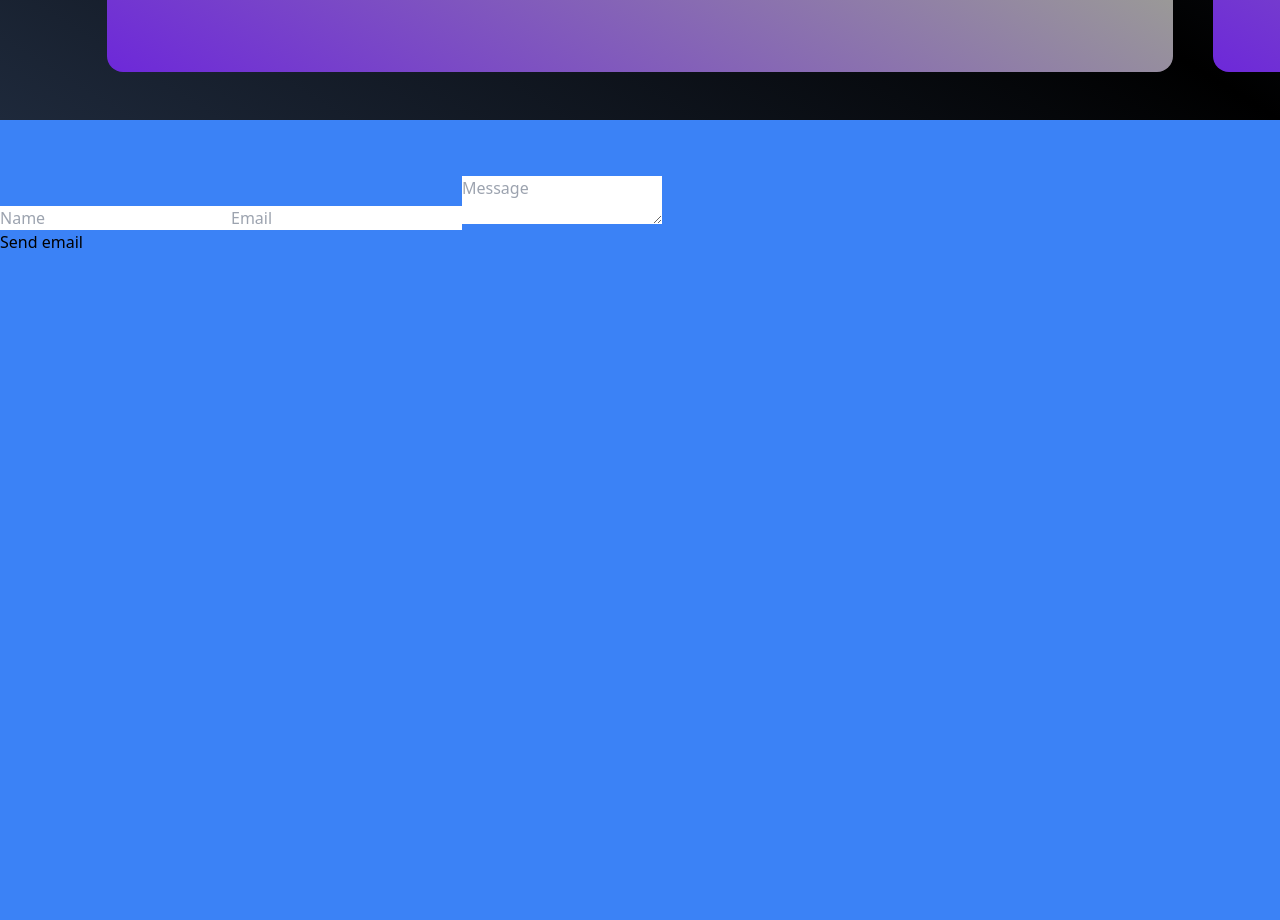
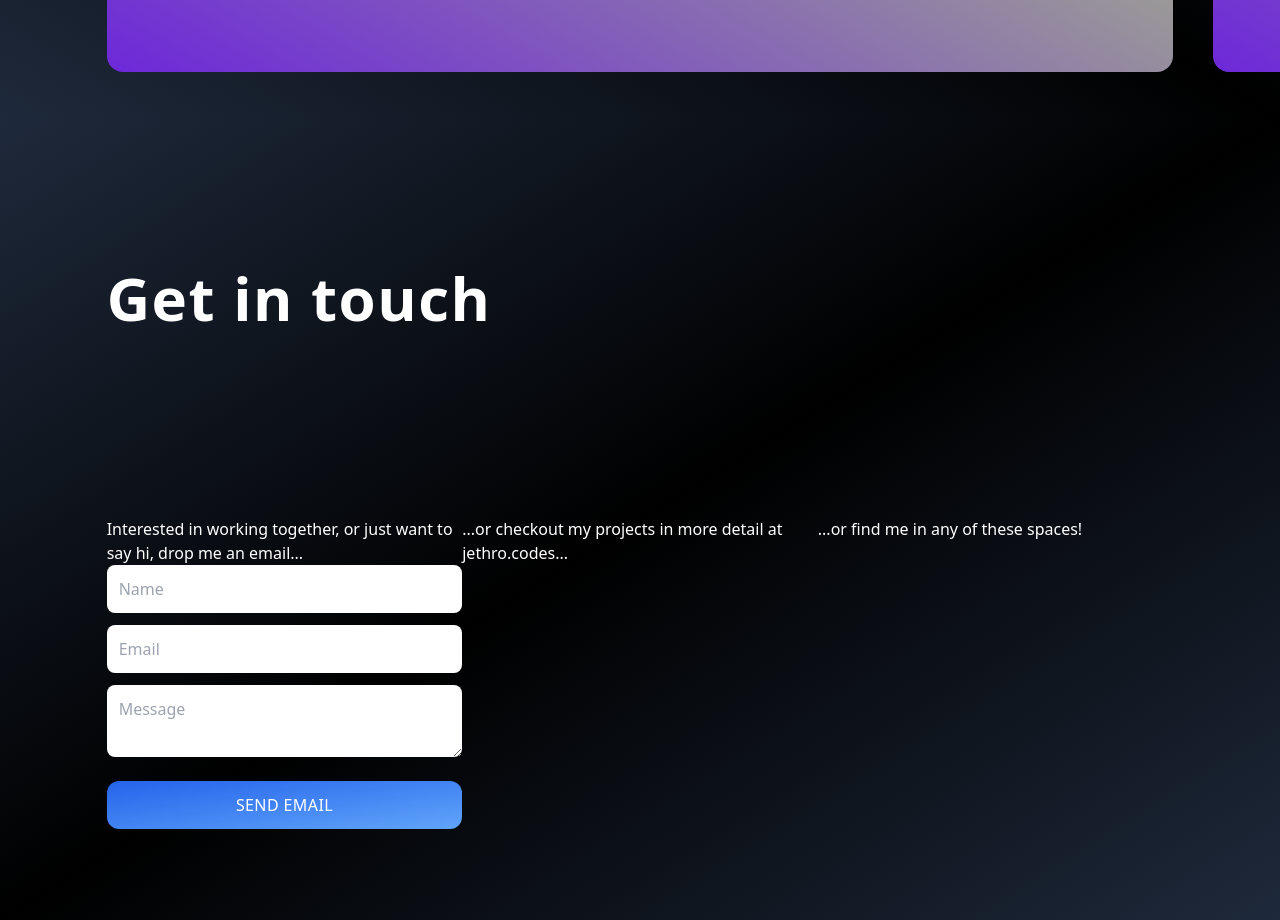
Before and after one commit to jro31/portfolio-v3, a Next.js app: page / in a window 1280 px wide. Shown: the part 3080-4000 px from the top of the page. Built offline with nearby package versions, Linux system fonts and the light colour scheme.

Commit message:
Add FormField component and do first contact section styling for desktop

```diff
--- a/components/homepage-sections/contact/Contact.js
+++ b/components/homepage-sections/contact/Contact.js
@@ -4,6 +4,11 @@ import { contactFormActions } from '../../../store/contact-form';
 import { contactSection } from '../../../pages';
 import SectionContainer from '../SectionContainer';
 import { useState } from 'react';
+import Button from '../../ui/navigation/Button';
+import Title from '../../ui/text/Title';
+import FormField from '../../ui/form/FormField';
+
+import { input, textarea } from '../../ui/form/FormField';
 
 const successMessage = 'Email sent successfully!';
 
@@ -15,6 +20,8 @@ const Contact = () => {
 
   const [isSubmitting, setIsSubmitting] = useState(false);
   const [sendStatus, setSendStatus] = useState('');
+
+  const formIsValid = () => {};
 
   const formSubmitHandler = async event => {
     event.preventDefault();
@@ -53,32 +60,59 @@ const Contact = () => {
   };
 
   return (
-    <SectionContainer section={contactSection} className='bg-blue-500'>
-      <form onSubmit={formSubmitHandler}>
-        <input
+    <SectionContainer
+      section={contactSection}
+      className='bg-gradient-to-br from-slate-800 via-black to-slate-800 text-white'
+    >
+      <div className='flex flex-col items-end justify-around min-h-screen-minus-mobile-nav lg:min-h-screen-minus-nav h-full w-full'>
+        <div className='w-11/12'>
+          <div>
+            <Title>Get in touch</Title>
+          </div>
+        </div>
+        <div className='flex justify-between w-11/12 pr-1/12'>
+          <div className='basis-1/3'>
+            <div>Interested in working together, or just want to say hi, drop me an email...</div>
+            <form className='flex flex-col gap-3 text-black' onSubmit={formSubmitHandler}>
+              <FormField
+                type={input}
                 required
                 placeholder='Name'
                 value={enteredName}
                 onChange={event => dispatch(contactFormActions.setEnteredName(event.target.value))}
               />
-        <input
+              <FormField
+                type={input}
                 required
                 placeholder='Email'
                 value={enteredEmail}
                 onChange={event => dispatch(contactFormActions.setEnteredEmail(event.target.value))}
               />
-        <textarea
+              <FormField
+                type={textarea}
                 required
                 placeholder='Message'
                 value={enteredMessage}
-          onChange={event => dispatch(contactFormActions.setEnteredMessage(event.target.value))}
+                onChange={event =>
+                  dispatch(contactFormActions.setEnteredMessage(event.target.value))
+                }
               />
               <div className={`${sendStatus === successMessage ? 'text-success' : 'text-error'}`}>
                 {sendStatus}
               </div>
-        <button>Send email</button>
+              <Button>Send email</Button>
               {/* TODO - Display 'isSubmitting' state when submitting (and disable the button) */}
+              {/* TODO - Disable the button until all fields are populated */}
             </form>
+          </div>
+          {/* TODO - Add link */}
+          <div className='basis-1/3'>
+            ...or checkout my projects in more detail at jethro.codes...
+          </div>
+          {/* TODO - Add Github, Linkedin, Instagram?, Twitter? */}
+          <div className='basis-1/3'>...or find me in any of these spaces!</div>
+        </div>
+      </div>
     </SectionContainer>
   );
 };
--- a/components/homepage-sections/tools/Tools.js
+++ b/components/homepage-sections/tools/Tools.js
@@ -21,8 +21,7 @@ const Tools = () => {
       section={toolsSection}
       className='bg-gradient-to-br from-slate-800 via-black to-slate-800 text-white'
     >
-      <div className='flex min-h-screen h-full w-full'>
-        <div className='flex flex-col items-end grow-0 justify-around w-full'>
+      <div className='flex flex-col items-end justify-around min-h-screen-minus-mobile-nav lg:min-h-screen-minus-nav h-full w-full'>
         <div className='flex flex-col w-11/12'>
           <div ref={elementRef(toolsTitle)}>
             <CSSTransition
@@ -50,7 +49,6 @@ const Tools = () => {
         </div>
         <ToolsIcons />
       </div>
-      </div>
     </SectionContainer>
   );
 };
--- a/components/homepage-sections/tools/ToolsIcons.js
+++ b/components/homepage-sections/tools/ToolsIcons.js
@@ -38,6 +38,7 @@ const ToolsIcons = () => {
         {toolsSectionsOrder.map(section => (
           <ToolsIconsSection key={`${section} section`} name={section} />
         ))}
+        {/* TODO - Add sendgrid */}
         {/* TODO - Optionally add - erb, Scss, React Transition Group */}
       </div>
     </div>
--- a/components/homepage-sections/tools/ToolsIconsSection.js
+++ b/components/homepage-sections/tools/ToolsIconsSection.js
@@ -63,6 +63,7 @@ const ToolsIconsSection = props => {
     state => state.elementIsInView.hasBeenInView[toolsIcons]
   );
 
+  // TODO - Add sendgrid in a new section of 'email'
   const iconNames = sectionName => {
     switch (sectionName) {
       case languages:
--- /dev/null
+++ b/components/ui/form/FormField.js
@@ -0,0 +1,34 @@
+export const input = 'input';
+export const textarea = 'textarea';
+
+const FormField = props => {
+  let Tag = '';
+
+  const setTag = () => {
+    switch (props.type) {
+      case input:
+        Tag = input;
+        return;
+      case textarea:
+        Tag = textarea;
+        return;
+      default:
+        Tag = input;
+        return;
+    }
+  };
+
+  setTag();
+
+  return (
+    <Tag
+      required={props.required}
+      placeholder={props.placeholder || ''}
+      value={props.value || null}
+      onChange={props.onChange || null}
+      className='p-3 rounded-lg'
+    />
+  );
+};
+
+export default FormField;
--- a/components/ui/navigation/Button.js
+++ b/components/ui/navigation/Button.js
@@ -1,8 +1,17 @@
 const Button = props => {
+  const colorClasses = () => {
+    switch (props.color) {
+      case 'blue':
+        return 'from-blue-600 to-blue-400 hover:from-blue-700 hover:to-blue-500';
+      default:
+        return 'from-blue-600 to-blue-400 hover:from-blue-700 hover:to-blue-500';
+    }
+  };
+
   return (
     <div
       onClick={props.onClick || null}
-      className={`px-6 xs:px-10 lg:px-6 xl:px-10 py-2 lg:py-3 rounded-xl bg-gradient-to-br from-blue-600 to-blue-400 hover:from-blue-700 hover:to-blue-500 font-medium tracking-wide text-center xs:text-left w-full uppercase ${
+      className={`px-6 xs:px-10 lg:px-6 xl:px-10 py-2 lg:py-3 rounded-xl bg-gradient-to-br font-medium tracking-wide text-center w-full uppercase text-white ${colorClasses()} ${
         props.className || ''
       }`}
     >
--- a/pages/index.js
+++ b/pages/index.js
@@ -27,7 +27,7 @@ export const sectionOrder = [
   projectsSection,
   contactSection,
 ];
-export const darkSections = [introductionSection, toolsSection, projectsSection];
+export const darkSections = [introductionSection, toolsSection, projectsSection, contactSection];
 
 export const introductionTitle = 'introduction-title';
 export let introductionTitleRef;
```
Lines whose indentation alone changed are shown as unchanged.
